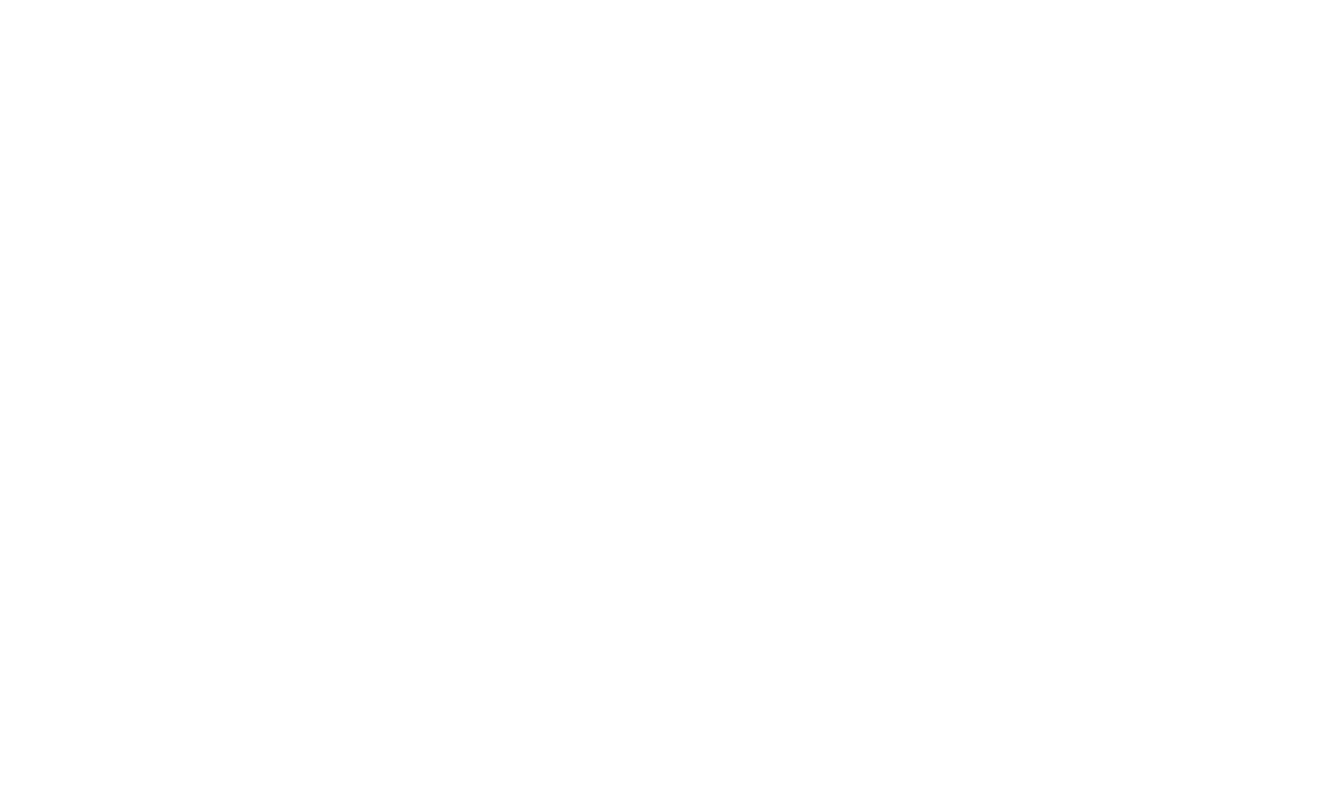
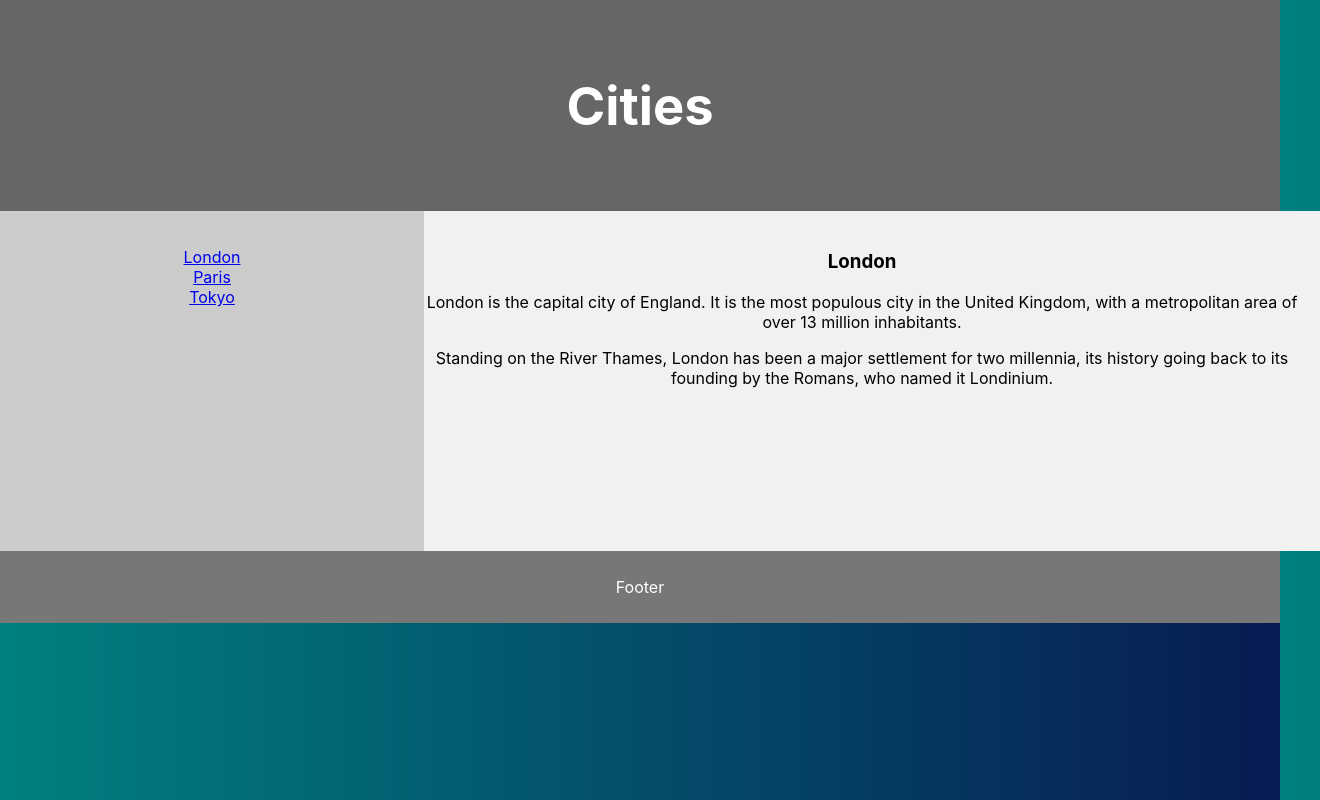
Before and after one commit to MLi-dev/ACMW, a React (Create React App) app: page /Courses in a window 1280 px wide. Before the commit this address had no page. Shown: the whole page, 1320 px wide, since content can reach past the window. Built offline with nearby package versions, Linux system fonts and the light colour scheme.

Commit message:
Courses.component.jsx

```diff
--- a/src/App.css
+++ b/src/App.css
@@ -1,38 +1,23 @@
-.App {
+body {
+  margin: 0;
+  padding: 0;
+  font-family: -apple-system, BlinkMacSystemFont, 'Segoe UI', 'Roboto', 'Oxygen',
+    'Ubuntu', 'Cantarell', 'Fira Sans', 'Droid Sans', 'Helvetica Neue',
+    sans-serif;
+  -webkit-font-smoothing: antialiased;
+  -moz-osx-font-smoothing: grayscale;
+  background: linear-gradient(
+    to left,
+    rgba(7, 27, 82, 1) 0%,
+    rgba(0, 128, 128, 1) 100%
+  );
   text-align: center;
 }
 
-.App-logo {
-  height: 40vmin;
-  pointer-events: none;
+.app-title {
+  margin-top: 75px;
+  margin-bottom: 50px;
+  font-size: 76px;
+  color: #0ccac4;
+  font-family: 'Bigelow Rules';
 }
-
-@media (prefers-reduced-motion: no-preference) {
-  .App-logo {
-    animation: App-logo-spin infinite 20s linear;
-  }
-}
-
-.App-header {
-  background-color: #282c34;
-  min-height: 100vh;
-  display: flex;
-  flex-direction: column;
-  align-items: center;
-  justify-content: center;
-  font-size: calc(10px + 2vmin);
-  color: white;
-}
-
-.App-link {
-  color: #61dafb;
-}
-
-@keyframes App-logo-spin {
-  from {
-    transform: rotate(0deg);
-  }
-  to {
-    transform: rotate(360deg);
-  }
-}
--- a/src/App.js
+++ b/src/App.js
@@ -1,16 +1,13 @@
 import {Routes, Route} from 'react-router-dom';
 import Home from './home/home.component.jsx';
+import Courses from './components/courses/courses.component.jsx';
 import './App.css';
 
 const App = () => {
   return(
     <Routes>
       <Route path='/' element={<Home/>} />
-      <Route path='/Java' element={<Home/>} />
-      <Route path='/Cpp' element={<Home/>} />
-      <Route path='/Javascript' element={<Home/>} />
-      <Route path='/Python' element={<Home/>} />
-      <Route path='/Analytics' element={<Home/>} />
+      <Route path='/Courses' element={<Courses/>} />
 
 
     </Routes>
--- a/src/components/card/card.component.jsx
+++ b/src/components/card/card.component.jsx
@@ -3,11 +3,9 @@ import {Link} from "react-router-dom";
 
 const Card = ({ monster }) => {
     const { id, name, description } = monster;
-
-    if(name === 'Java') {
     return (
       <div className="card-container">
-        <Link to={`/Java`}>
+        <Link to={`/Courses`}>
           <img
             alt={`monster ${name}`}
             src={`https://robohash.org/${id}?set=set2&size=180x180`}
@@ -17,63 +15,6 @@ const Card = ({ monster }) => {
         <p>{description}</p>
       </div>
     );
-    }
-    else if(name === 'Cpp')  {
-      return (
-        <div className="card-container">
-          <Link to={`/Cpp`}>
-            <img
-              alt={`monster ${name}`}
-              src={`https://robohash.org/${id}?set=set2&size=180x180`}
-            />
-            <h2>{name}</h2>
-          </Link>
-          <p>{description}</p>
-        </div>
-      );
-      }
-      else if(name === 'Python')  {
-        return (
-          <div className="card-container">
-            <Link to={`/Python`}>
-              <img
-                alt={`monster ${name}`}
-                src={`https://robohash.org/${id}?set=set2&size=180x180`}
-              />
-              <h2>{name}</h2>
-            </Link>
-            <p>{description}</p>
-          </div>
-        );
-        }
-      else if(name === 'Javascript')  {
-        return (
-          <div className="card-container">
-            <Link to={`/Javascript`}>
-              <img
-                alt={`monster ${name}`}
-                src={`https://robohash.org/${id}?set=set2&size=180x180`}
-              />
-              <h2>{name}</h2>
-            </Link>
-            <p>{description}</p>
-          </div>
-        );
-        }
-        else if(name === 'Analytics')  {
-          return (
-            <div className="card-container">
-              <Link to={`/Analytics`}>
-                <img
-                  alt={`monster ${name}`}
-                  src={`https://robohash.org/${id}?set=set2&size=180x180`}
-                />
-                <h2>{name}</h2>
-              </Link>
-              <p>{description}</p>
-            </div>
-          );
-          }
   };
 
   export default Card;
--- /dev/null
+++ b/src/components/courses/courses.component.jsx
@@ -0,0 +1,33 @@
+import './courses.styles.css';
+import {Link} from "react-router-dom";
+
+const Courses = ({ name }) => {
+    return (
+        <div>
+        <header>
+  <h2>Cities</h2>
+</header>
+
+<section>
+  <nav>
+    <ul>
+      <li><a href="#">London</a></li>
+      <li><a href="#">Paris</a></li>
+      <li><a href="#">Tokyo</a></li>
+    </ul>
+  </nav>
+
+  <article>
+    <h1>London</h1>
+    <p>London is the capital city of England. It is the most populous city in the  United Kingdom, with a metropolitan area of over 13 million inhabitants.</p>
+    <p>Standing on the River Thames, London has been a major settlement for two millennia, its history going back to its founding by the Romans, who named it Londinium.</p>
+  </article>
+</section>
+<footer>
+  <p>Footer</p>
+</footer>
+      </div>
+    );
+  };
+
+  export default Courses;
--- /dev/null
+++ b/src/components/courses/courses.styles.css
@@ -0,0 +1,56 @@
+body {
+    font-family: Arial, Helvetica, sans-serif;
+  }
+
+  /* Style the header */
+  header {
+    background-color: #666;
+    padding: 30px;
+    text-align: center;
+    font-size: 35px;
+    color: white;
+  }
+
+  /* Create two columns/boxes that floats next to each other */
+  nav {
+    float: left;
+    width: 30%;
+    height: 300px; /* only for demonstration, should be removed */
+    background: #ccc;
+    padding: 20px;
+  }
+
+  /* Style the list inside the menu */
+  nav ul {
+    list-style-type: none;
+    padding: 0;
+  }
+
+  article {
+    padding: 20px;
+    width: 100%;
+    background-color: #f1f1f1;
+    height: 300px; /* only for demonstration, should be removed */
+  }
+
+  /* Clear floats after the columns */
+  section::after {
+    content: "";
+    display: table;
+    clear: both;
+  }
+
+  /* Style the footer */
+  footer {
+    background-color: #777;
+    padding: 10px;
+    text-align: center;
+    color: white;
+  }
+
+  @media (max-width: 600px) {
+    nav, article {
+      width: 100%;
+      height: auto;
+    }
+  }
```
